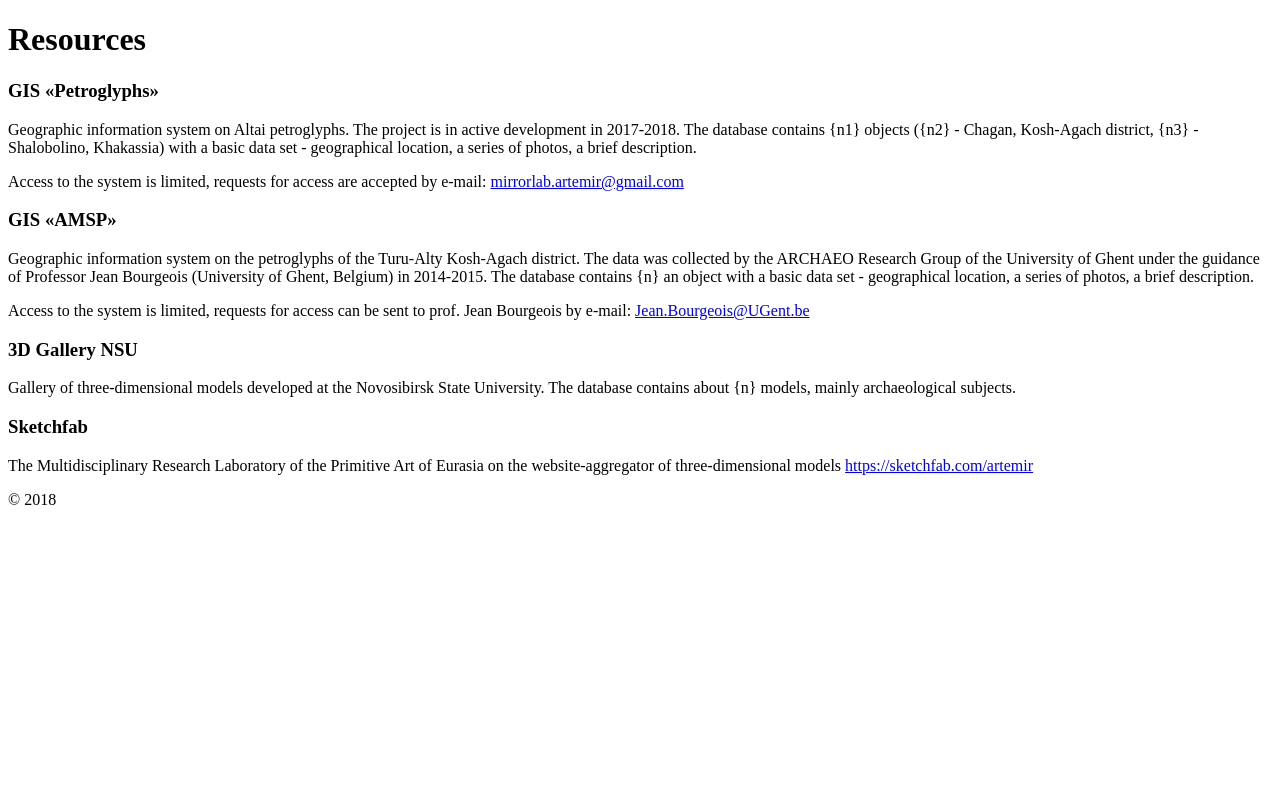
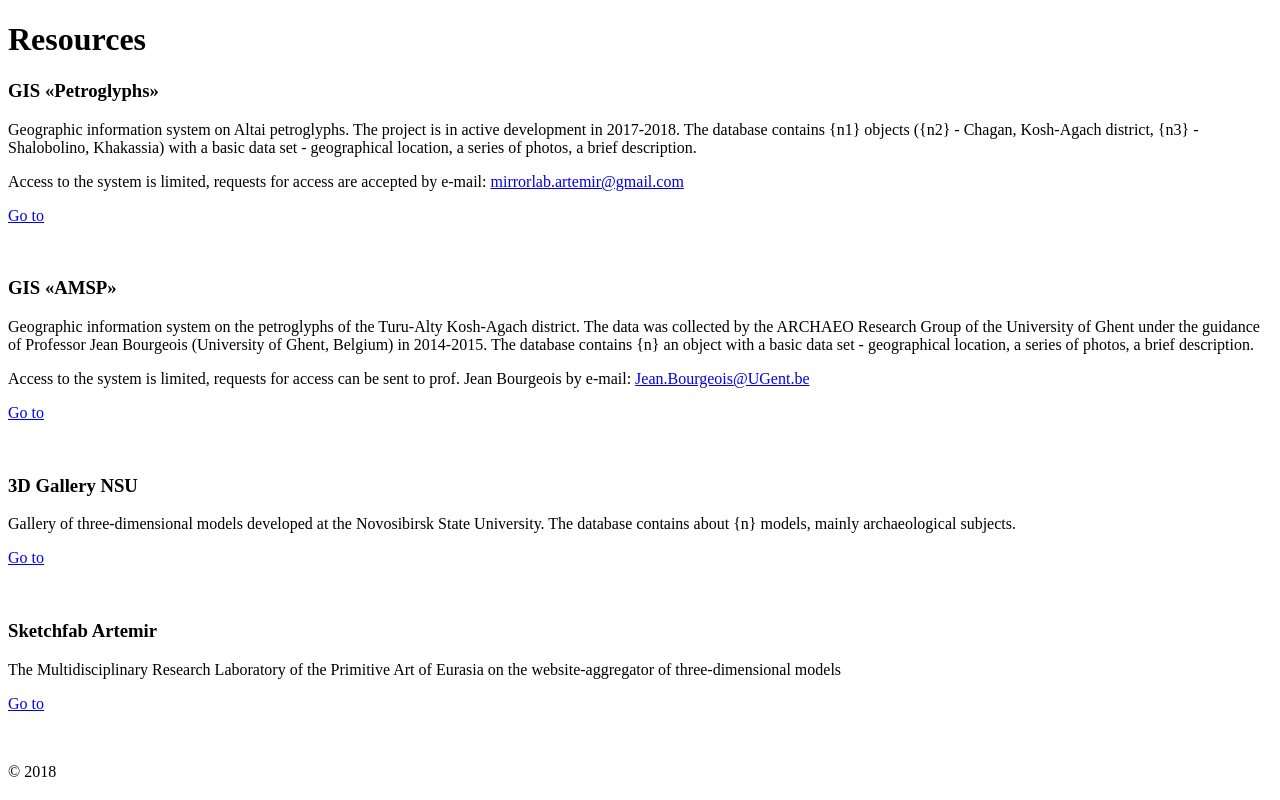
Before and after one commit to Artemiris/artemiris, a Yii app: template frontend/views/site/resources.php in a window 1280 px wide. Run offline with PHP 8.4 and a stand-in for Yii, Linux system fonts and the light colour scheme; the template is opened without the code that fills it, so the values that code supplies are empty; some libraries are stand-ins or nearby versions.

Commit message:
resources edit

```diff
--- a/frontend/messages/ru/app.php
+++ b/frontend/messages/ru/app.php
@@ -13,5 +13,5 @@
     'About' => 'О проекте',
 
     'Read more' => 'Подробнее',
-
+    'Go to' => 'Перейти',
 ];
--- a/frontend/views/site/resources.php
+++ b/frontend/views/site/resources.php
@@ -27,7 +27,10 @@
     <?= Yii::t('resources', 'Access to the system is limited, requests for access are accepted by e-mail') ?>:
     <a href="mailto:mirrorlab.artemir@gmail.com">mirrorlab.artemir@gmail.com</a>
 </p>
-
+<p>
+    <a href="http://petrogis.mmc.nsu.ru/" target="_blank" class="btn btn-primary"><?= Yii::t('app', 'Go to')?></a>
+</p>
+<br>
 <!--<h3>--><?//= Yii::t('resources', '3D Gallery') ?><!-- ARTEMIRIS</h3>-->
 
 <!--<h3>--><?//= Yii::t('resources', 'Malta') ?><!--</h3>-->
@@ -38,8 +41,14 @@
         'n' => 321,
     ]) ?>
 </p>
-<?= Yii::t('resources', 'Access to the system is limited, requests for access can be sent to prof. Jean Bourgeois by e-mail') ?>:
-<a href="mailto:Jean.Bourgeois@UGent.be">Jean.Bourgeois@UGent.be</a>
+<p>
+    <?= Yii::t('resources', 'Access to the system is limited, requests for access can be sent to prof. Jean Bourgeois by e-mail') ?>:
+    <a href="mailto:Jean.Bourgeois@UGent.be">Jean.Bourgeois@UGent.be</a>
+</p>
+<p>
+    <a href="http://www.amsp.ugent.be/" target="_blank" class="btn btn-primary"><?= Yii::t('app', 'Go to')?></a>
+</p>
+<br>
 
 <h3><?= Yii::t('resources', '3D Gallery') ?> <?= Yii::t('resources', 'NSU') ?></h3>
 <p>
@@ -47,9 +56,16 @@
         'n' => 200,
     ]) ?>
 </p>
+<p>
+    <a href="https://3d.nsu.ru/" target="_blank" class="btn btn-primary"><?= Yii::t('app', 'Go to')?></a>
+</p>
+<br>
 
-<h3>Sketchfab</h3>
+<h3>Sketchfab Artemir</h3>
 <p>
     <?= Yii::t('resources', 'The Multidisciplinary Research Laboratory of the Primitive Art of Eurasia on the website-aggregator of three-dimensional models') ?>
-    <a href="https://sketchfab.com/artemir" target="_blank">https://sketchfab.com/artemir</a>
 </p>
+<p>
+    <a href="https://sketchfab.com/artemir" target="_blank" class="btn btn-primary"><?= Yii::t('app', 'Go to')?></a>
+</p>
+<br>
```
